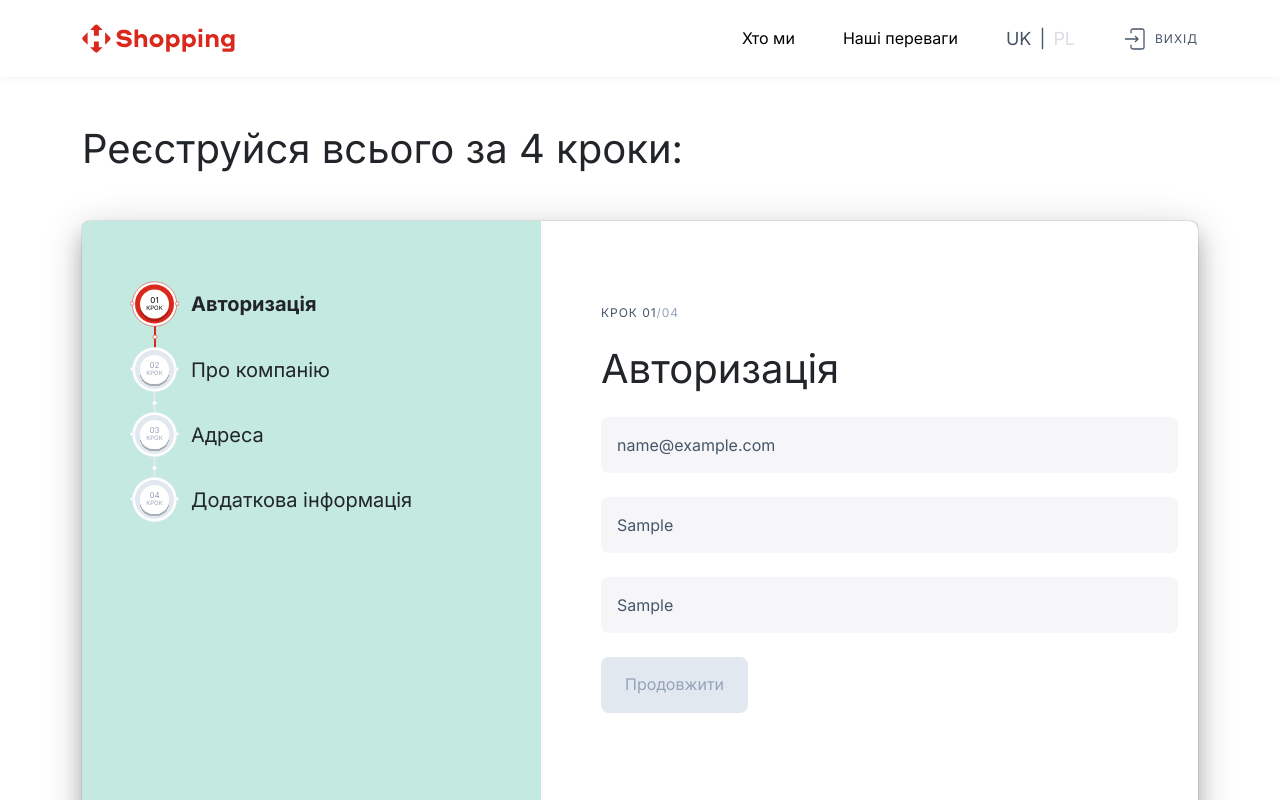
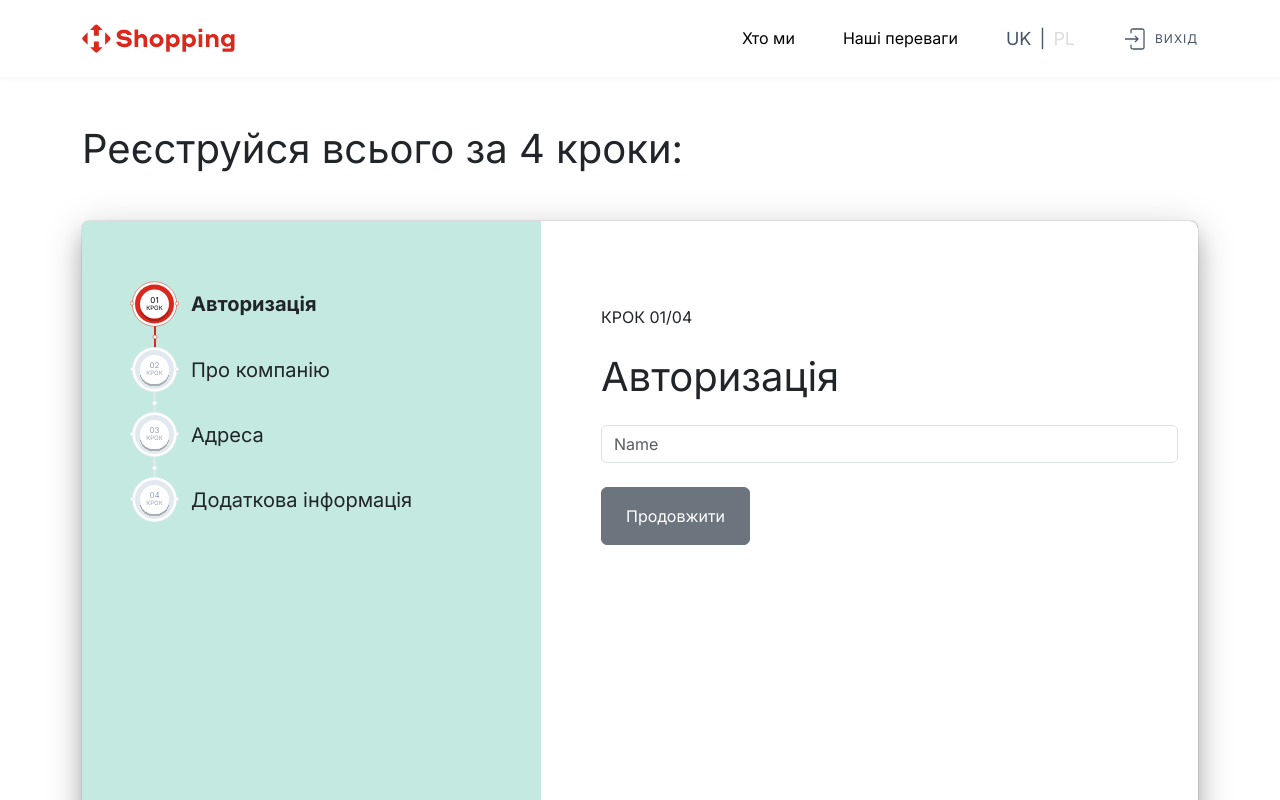
Before and after one commit to nsihor/npcustomer, a React (Create React App) app: page /registration in a window 1280 px wide. Both pictures are taken after typing "name@example.com", "Sample", "Sample" into the empty fields and a click on the button "Продовжити". Shown: the top 800 px of the page. Built offline with nearby package versions, Linux system fonts and the light colour scheme.

Commit message:
update registration steps

```diff
--- a/src/components/RegistrationSteps/RegistrationSteps.jsx
+++ b/src/components/RegistrationSteps/RegistrationSteps.jsx
@@ -1,50 +1,33 @@
-import clsx from "clsx";
-import css from "../RegistrationSteps/RegistrationSteps.module.scss";
-import sprite from "../../images/sprite.svg";
-import FormRegistration from "./FormRegistration/FormRegistration";
+import Step1 from "./Step1/Step1";
+import Step2 from "./Step2/Step2";
+import RegistrationStepsWrap from "./RegistrationStepsWrap/RegistrationStepsWrap";
+import {useEffect, useState} from "react";
+
 const RegistrationSteps = () => {
- return (
-     <div className="container my-5 py-5" >
-         <h1>Реєструйся всього за 4 кроки:</h1>
+    const [userData, setUserData] = useState({})
+    const [openStep, setOpenStep] = useState(1)
 
-         <div className={clsx(css.registration, "d-flex mt-5 hide")}>
-             <div className={clsx(css.leftSide, "col-12 col-md-5 d-md-flex d-none")}>
-                 <div className={clsx(css.stepsBlock, "row justify-content-start")}>
-                     <div className={clsx(css.active,"d-flex align-items-center gap-4")}>
-                         <div className={clsx(css.circleStep, "d-flex row")}>
-                             <span className={clsx(css.circleNumber)}>01</span>
-                             <span className={clsx(css.circleStepText)}>крок</span>
-                         </div>
-                         <div className="fw-bold fs-5">Авторизація</div>
-                     </div>
-                     <div className={clsx("d-flex align-items-center gap-4")}>
-                         <div className={clsx(css.circleStep, "d-flex row")}>
-                             <span className={clsx(css.circleNumber)}>02</span>
-                             <span className={clsx(css.circleStepText)}>крок</span>
-                         </div>                         <div className="fs-5">Про компанію</div>
-                     </div>
-                     <div className={clsx("d-flex align-items-center gap-4")}>
-                         <div className={clsx(css.circleStep, "d-flex row")}>
-                             <span className={clsx(css.circleNumber)}>03</span>
-                             <span className={clsx(css.circleStepText)}>крок</span>
-                         </div>                         <div className="fs-5">Адреса</div>
-                     </div>
-                     <div className={clsx("d-flex align-items-center gap-4")}>
-                         <div className={clsx(css.circleStep, "d-flex row")}>
-                             <span className={clsx(css.circleNumber)}>04</span>
-                             <span className={clsx(css.circleStepText)}>крок</span>
-                         </div>                         <div className="fs-5">Додаткова інформація</div>
-                     </div>
-                 </div>
-             </div>
-             <div className={clsx(css.rightSide, "col-12 col-md-7")}>
-                 <div className={clsx(css.formWrapper, "mt-4")}>
-                     <FormRegistration/>
-                 </div>
-             </div>
-         </div>
-     </div>
- );
+    const submitUserData = (data) => {
+        setUserData(prevState => {
+            return {...prevState, ...data}
+        })
+        if (openStep < 4) {
+            setOpenStep(prevState => prevState + 1)
+        }
+    }
+
+    useEffect(() => {
+        console.log(userData)
+    }, [userData]);
+
+    return (
+        <RegistrationStepsWrap>
+            {openStep === 1 && <Step1 submitFunc={submitUserData}/>}
+            {openStep === 2 && <Step2 submitFunc={submitUserData}/>}
+            {openStep === 3 && <Step1 submitFunc={submitUserData}/>}
+            {openStep === 4 && <Step1 submitFunc={submitUserData}/>}
+        </RegistrationStepsWrap>
+    );
 };
 
 export default RegistrationSteps;
--- /dev/null
+++ b/src/components/RegistrationSteps/RegistrationStepsWrap/RegistrationStepsWrap.jsx
@@ -0,0 +1,52 @@
+import clsx from "clsx";
+import css from "./RegistrationStepsWrap.module.scss";
+
+const RegistrationStepsWrap = ({children}) => {
+    return (
+        <div className="container my-5 py-5">
+            <h1>Реєструйся всього за 4 кроки:</h1>
+
+            <div className={clsx(css.registration, "d-flex mt-5 hide")}>
+                <div className={clsx(css.leftSide, "col-12 col-md-5 d-md-flex d-none")}>
+                    <div className={clsx(css.stepsBlock, "row justify-content-start")}>
+                        <div className={clsx(css.active, "d-flex align-items-center gap-4")}>
+                            <div className={clsx(css.circleStep, "d-flex row")}>
+                                <span className={clsx(css.circleNumber)}>01</span>
+                                <span className={clsx(css.circleStepText)}>крок</span>
+                            </div>
+                            <div className="fw-bold fs-5">Авторизація</div>
+                        </div>
+                        <div className={clsx("d-flex align-items-center gap-4")}>
+                            <div className={clsx(css.circleStep, "d-flex row")}>
+                                <span className={clsx(css.circleNumber)}>02</span>
+                                <span className={clsx(css.circleStepText)}>крок</span>
+                            </div>
+                            <div className="fs-5">Про компанію</div>
+                        </div>
+                        <div className={clsx("d-flex align-items-center gap-4")}>
+                            <div className={clsx(css.circleStep, "d-flex row")}>
+                                <span className={clsx(css.circleNumber)}>03</span>
+                                <span className={clsx(css.circleStepText)}>крок</span>
+                            </div>
+                            <div className="fs-5">Адреса</div>
+                        </div>
+                        <div className={clsx("d-flex align-items-center gap-4")}>
+                            <div className={clsx(css.circleStep, "d-flex row")}>
+                                <span className={clsx(css.circleNumber)}>04</span>
+                                <span className={clsx(css.circleStepText)}>крок</span>
+                            </div>
+                            <div className="fs-5">Додаткова інформація</div>
+                        </div>
+                    </div>
+                </div>
+                <div className={clsx(css.rightSide, "col-12 col-md-7")}>
+                    <div className={clsx(css.formWrapper, "mt-4")}>
+                        {children}
+                    </div>
+                </div>
+            </div>
+        </div>
+    )
+}
+
+export default RegistrationStepsWrap;
--- a/src/components/RegistrationSteps/FormRegistration/FormRegistration.jsx
+++ b/src/components/RegistrationSteps/Step1/Step1.jsx
@@ -1,4 +1,4 @@
-import css from "./FormRegistration.module.scss";
+import css from "./Step1.scss";
 import React, { useState } from 'react';
 import { Formik, Field, Form, ErrorMessage } from 'formik';
 import * as Yup from 'yup';
@@ -6,7 +6,7 @@ import clsx from 'clsx';
 
 import Btn from '../../../components/Btn/Btn';
 
-const FormRegistration = () => {
+const Step1 = ({submitFunc}) => {
     return (
         <>
             <div className={clsx(css.formSmallText,"")}>КРОК 01<span>/04</span></div>
@@ -15,15 +15,14 @@ const FormRegistration = () => {
                 initialValues={{
                     email: '',
                     password: '',
+                    password2: ''
                 }}
                 validationSchema={Yup.object({
                     email: Yup.string().email('Email не коректний').required('Required'),
                     password: Yup.string().required('Required'),
                     password2: Yup.string().required('Required'),
                 })}
-                onSubmit={()=> {
-                    console.log('Submit');
-                }}
+                onSubmit={ value => submitFunc(value) }
             >
                 <Form className={clsx(css.formRegistration,"mt-4")}>
                     <Field
@@ -51,4 +50,4 @@ const FormRegistration = () => {
 
 }
 
-export default FormRegistration;
+export default Step1;
--- /dev/null
+++ b/src/components/RegistrationSteps/Step2/Step2.jsx
@@ -0,0 +1,42 @@
+import css from "./Step2.scss";
+import React, { useState } from 'react';
+import { Formik, Field, Form, ErrorMessage } from 'formik';
+import * as Yup from 'yup';
+import clsx from 'clsx';
+
+import Btn from '../../../components/Btn/Btn';
+
+const Step2 = ({submitFunc}) => {
+    return (
+        <>
+            <div className={clsx(css.formSmallText,"")}>КРОК 01<span>/04</span></div>
+            <h1 className="fw-600 mt-4">Авторизація</h1>
+            <Formik
+                initialValues={{
+                    email: '',
+                    password: '',
+                }}
+                validationSchema={Yup.object({
+                    email: Yup.string().email('Email не коректний').required('Required'),
+                    password: Yup.string().required('Required'),
+                    password2: Yup.string().required('Required'),
+                })}
+                onSubmit={ value => submitFunc(value) }
+            >
+                <Form className={clsx(css.formRegistration,"mt-4")}>
+                    <Field
+                        name='name'
+                        type='text'
+                        placeholder='Name'
+                        className="form-control"
+                    />
+
+                    <Btn text='Продовжити' styled='secondary' classes="form-control mt-5"/>
+                </Form>
+            </Formik>
+        </>
+    )
+
+}
+
+export default Step2;
--- /dev/null
+++ b/src/components/RegistrationSteps/Step2/Step2.scss
@@ -0,0 +1,53 @@
+.formSmallText {
+  color: var(--grayscale-500, #475569);
+  font-size: 12px;
+  font-style: normal;
+  font-weight: 500;
+  line-height: 130%;
+  letter-spacing: 0.96px;
+  text-transform: uppercase;
+
+  span {
+    color: var(--grayscale-400, #94A3B8);
+  }
+}
+
+.formRegistration {
+  input {
+    display: flex;
+    height: var(--gap-56, 56px);
+
+    padding: var(--gap-16, 16px);
+    align-items: center;
+    gap: var(--gap-8, 8px);
+    align-self: stretch;
+    border-radius: var(--angle-8, 8px);
+    background: var(--grayscale-50, #F6F6F9);
+    border: none;
+
+    color: var(--grayscale-500, #475569);
+    font-size: 16px;
+    font-style: normal;
+    font-weight: 400;
+    line-height: 130%;
+  }
+
+  button {
+    display: flex;
+    height: 56px;
+    padding: 16px 24px;
+    justify-content: center;
+    align-items: center;
+    gap: 8px;
+    align-self: stretch;
+    border-radius: var(--radius-button-radius-8, 8px);
+    background: var(--shapes-button-disabled, #E2E8F0);
+    border: none;
+
+    color: var(--text-button-disabled, #94A3B8);
+    font-size: 16px;
+    font-style: normal;
+    font-weight: 400;
+    line-height: 130%;
+  }
+}
```
Also changed, not shown: src/components/RegistrationSteps/RegistrationStepsWrap/RegistrationStepsWrap.module.scss (renamed from src/components/RegistrationSteps/RegistrationSteps.module.scss), src/components/RegistrationSteps/Step1/Step1.scss (renamed from src/components/RegistrationSteps/FormRegistration/FormRegistration.module.scss).
